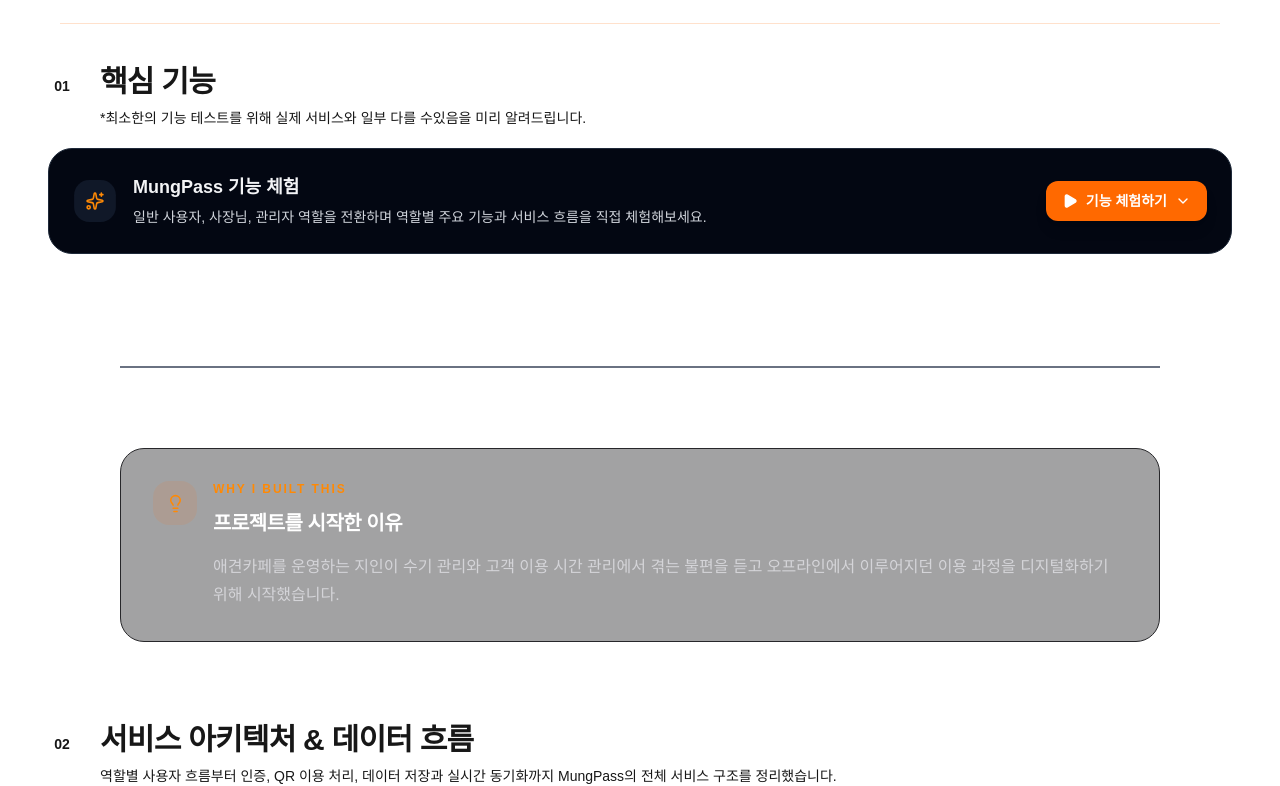
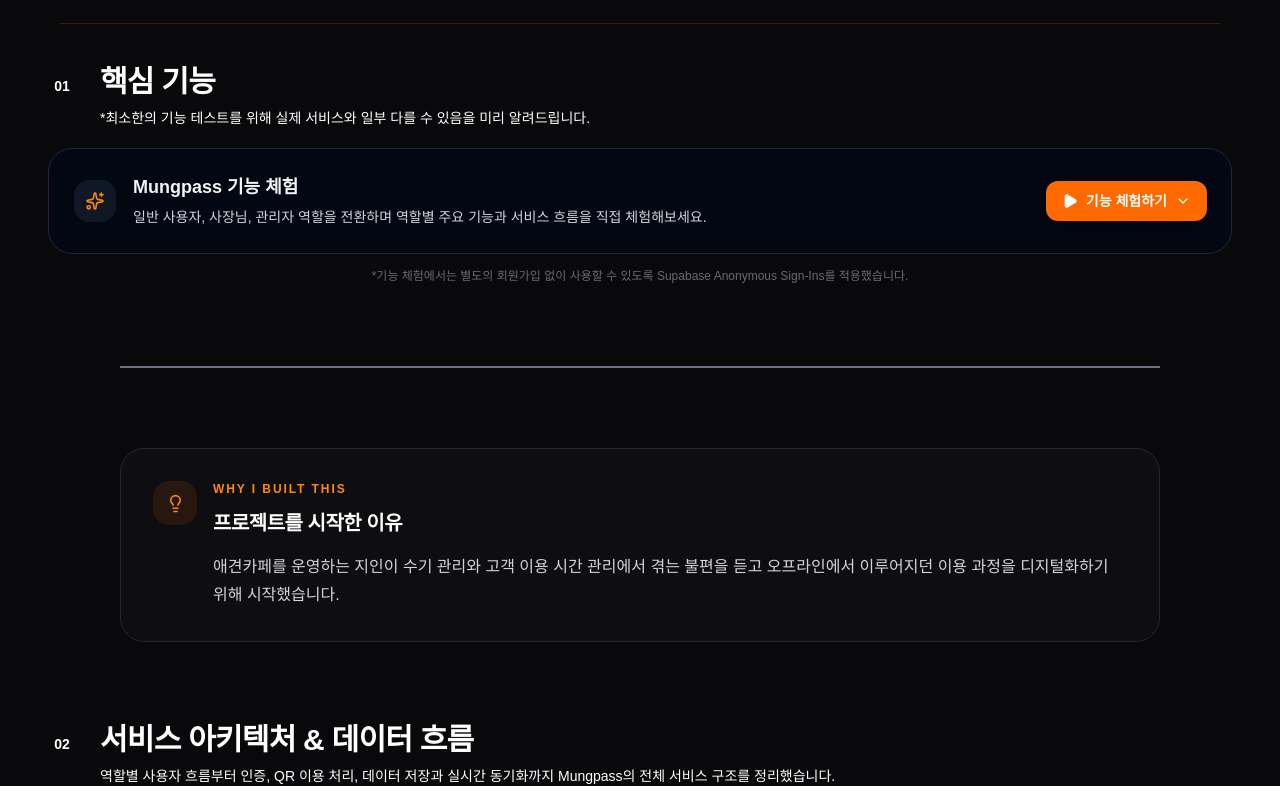
Before and after one commit to sonprogrammer/portfolio, a Next.js app: page /mungpass in a window 1280 px wide. Shown: the part 274-1060 px from the top of the page. Built offline with nearby package versions, Linux system fonts and the light colour scheme; no server answers.

Commit message:
feat: bg

```diff
--- a/src/app/bnty/page.tsx
+++ b/src/app/bnty/page.tsx
@@ -26,7 +26,7 @@ export default function BntyPage() {
         <SectionHeader
           number="01"
           title="핵심 기능"
-          description="*최소한의 기능 테스트를 위해 실제 서비스와 일부 다를 수있음을 미리 알려드립니다."
+          description="*최소한의 기능 테스트를 위해 실제 서비스와 일부 다를 수 있음을 미리 알려드립니다."
         />
 
         <div className="px-0 sm:px-2">
--- a/src/app/fuelly/page.tsx
+++ b/src/app/fuelly/page.tsx
@@ -26,7 +26,7 @@ export default function FuellyPage() {
         <SectionHeader
           number="01"
           title="핵심 기능"
-          description="*최소한의 기능 테스트를 위해 실제 서비스와 일부 다를 수있음을 미리 알려드립니다."
+          description="*최소한의 기능 테스트를 위해 실제 서비스와 일부 다를 수 있음을 미리 알려드립니다."
         />
         <div className="px-2">
           <FunctionReveal
@@ -62,7 +62,7 @@ export default function FuellyPage() {
           <ArchitectureImgCard
             title="Fuelly 서비스 구조"
             description="사용자 요청부터 Next.js Route Handler, Groq AI, MongoDB로 이어지는 전체 데이터 흐름입니다."
-            src="/fuellyFlow.png"
+            src="/fuelly-flow.png"
             alt="Fuelly 서비스 흐름 및 시스템 아키텍처"
           />
           <FuellyArchitecture />
--- a/src/app/layout.tsx
+++ b/src/app/layout.tsx
@@ -61,7 +61,7 @@ export default function RootLayout({
           <header className="sticky top-0 z-10000">
             <Navbar />
           </header>
-          <main className="flex-1">
+          <main className="flex-1 bg-zinc-950">
             <SocketProvider>
               {children}
             </SocketProvider>
--- a/src/app/mungpass/page.tsx
+++ b/src/app/mungpass/page.tsx
@@ -26,11 +26,11 @@ export default function MungpassPage() {
         <SectionHeader
           number="01"
           title="핵심 기능"
-          description="*최소한의 기능 테스트를 위해 실제 서비스와 일부 다를 수있음을 미리 알려드립니다."
+          description="*최소한의 기능 테스트를 위해 실제 서비스와 일부 다를 수 있음을 미리 알려드립니다."
         />
         <div className="px-2">
           <FunctionReveal
-            title="MungPass 기능 체험"
+            title="Mungpass 기능 체험"
             description="일반 사용자, 사장님, 관리자 역할을 전환하며 역할별 주요 기능과 서비스 흐름을 직접 체험해보세요."
             theme="orange"
           >
@@ -56,7 +56,7 @@ export default function MungpassPage() {
         <SectionHeader
           number="02"
           title="서비스 아키텍처 & 데이터 흐름"
-          description="역할별 사용자 흐름부터 인증, QR 이용 처리, 데이터 저장과 실시간 동기화까지 MungPass의 전체 서비스 구조를 정리했습니다."
+          description="역할별 사용자 흐름부터 인증, QR 이용 처리, 데이터 저장과 실시간 동기화까지 Mungpass의 전체 서비스 구조를 정리했습니다."
         />
 
         <MungpassArchitecture />
@@ -90,7 +90,7 @@ export default function MungpassPage() {
         <SectionHeader
           number="04"
           title="사용 기술"
-          description="MungPass의 역할별 UI, 상태 관리, 인증과 데이터 처리 및 실시간 기능에 사용한 기술을 역할별로 정리했습니다."
+          description="Mungpass의 역할별 UI, 상태 관리, 인증과 데이터 처리 및 실시간 기능에 사용한 기술을 역할별로 정리했습니다."
         />
         <div className="grid gap-5 px-5 md:px-10 xl:px-20  sm:grid-cols-2 xl:grid-cols-4">
           {mungTechnologyGroup.map(group => (
--- a/src/app/vc/page.tsx
+++ b/src/app/vc/page.tsx
@@ -13,7 +13,7 @@ export default function VcPage() {
   return (
     <div className="flex flex-col gap-10">
       <ProjectHero
-        name="Virtual Coin"
+        name="Virtual Coin(VC)"
         projectType="Personal Project"
         description="Upbit API를 기반으로 실시간 시세와 모의 투자 기능을 구현한 코인 투자 서비스"
         logoSrc="/vc.svg"
@@ -27,7 +27,7 @@ export default function VcPage() {
         <SectionHeader
           number="01"
           title="핵심 기능"
-          description="*최소한의 기능 테스트를 위해 실제 서비스와 일부 다를 수있음을 미리 알려드립니다."
+          description="*최소한의 기능 테스트를 위해 실제 서비스와 일부 다를 수 있음을 미리 알려드립니다."
         />
         <div className="px-2">
           <FunctionReveal
--- a/src/shared/config/all/projects.ts
+++ b/src/shared/config/all/projects.ts
@@ -89,8 +89,8 @@ export const projects = [
             "플레이리스트 및 음악 인터랙션",
             "OpenWeather API 연동",
         ],
-        metric: "5명",
-        metricLabel: "최종 팀 구성",
+        metric: "CORS 해결",
+        metricLabel: "외부 API 헤더 충돌",
         theme: {
             icon: "bg-violet-500/10 text-violet-500",
             border: "hover:border-violet-500/40",
@@ -101,7 +101,7 @@ export const projects = [
     },
     {
         id: "vc",
-        name: "Virtual Coin",
+        name: "Virtual Coin(VC)",
         projectType: "Personal Project",
         period: "2025.03 ~ 2025.04",
         category: "REALTIME DATA",
--- a/src/shared/ui/project-section-ui/SectionHeader.tsx
+++ b/src/shared/ui/project-section-ui/SectionHeader.tsx
@@ -13,18 +13,18 @@ export function SectionHeader({
     return (
         <div className="flex items-start gap-4 pb-5 ">
             {number && (
-                <span className="flex size-11 shrink-0 items-center justify-center rounded-xl bg-primary/10 text-sm font-black text-primary ">
+                <span className="flex size-11 shrink-0 text-white items-center justify-center rounded-xl bg-primary/10 text-sm font-black text-primary ">
                     {number}
                 </span>
             )}
 
             <div className="space-y-2">
-                <h2 className="text-2xl font-black tracking-tight sm:text-3xl">
+                <h2 className="text-2xl text-white font-black tracking-tight sm:text-3xl">
                     {title}
                 </h2>
 
                 {description && (
-                    <p className=" text-sm ">
+                    <p className="text-white text-sm ">
                         {description}
                     </p>
                 )}
```
Also changed, not shown: public/fuelly-flow.png (renamed from public/fuellyflow.png).
